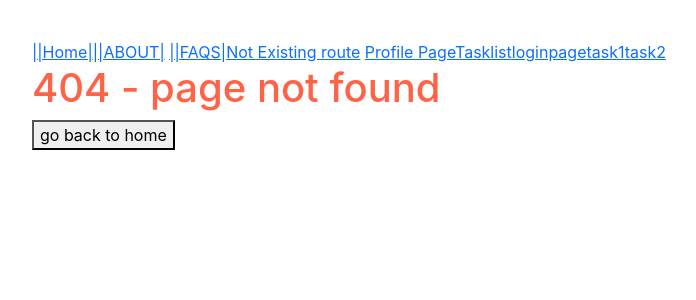
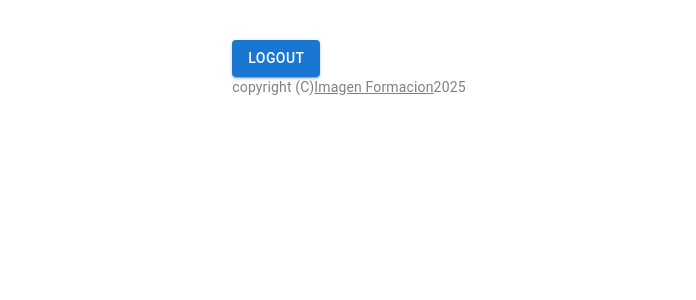
Before and after one commit to AikiYT/Proyecto-react, a React (Create React App) app: page /dashboard in a window 1280 px wide. Before the commit this address had no page. Shown: the top 300 px of the page, without its empty margins (291-987 px from the left). Built offline with nearby package versions, Linux system fonts and the light colour scheme.

Commit message:
video 18

```diff
--- a/package.json
+++ b/package.json
@@ -3,12 +3,17 @@
   "version": "0.1.0",
   "private": true,
   "dependencies": {
+    "@emotion/react": "^11.14.0",
+    "@emotion/styled": "^11.14.0",
+    "@mui/icons-material": "^6.4.4",
+    "@mui/material": "^6.4.4",
     "@testing-library/jest-dom": "^5.14.1",
     "@testing-library/react": "^13.0.0",
     "@testing-library/user-event": "^13.2.1",
     "axios": "^1.7.9",
     "bootstrap": "^5.3.3",
     "bootstrap-icons": "^1.11.3",
+    "clsx": "^2.1.1",
     "formik": "^2.4.6",
     "react": "^19.0.0",
     "react-dom": "^19.0.0",
--- /dev/null
+++ b/src/AppRotingFinal.js
@@ -0,0 +1,49 @@
+import { BrowserRouter as Router, Route, Routes, Link, Navigate } from 'react-router-dom';
+import NotFoundPage from './pages/home/auth/404/NotFoundPage';
+import LoginPage from './pages/home/auth/LoginPage';
+import DashBoardPage from './pages/home/auth/dashboard/DashBoard';
+
+
+
+function AppRotingFinal() {
+
+// hay que cambiarle el valor con sesision storage pronto aun no
+let loggedIn = true;
+
+  return (
+  <Router>
+  <Routes>
+  <Route
+        path="/"
+        element={ // en esta ruta hice una logica si esta logeado lo manda al dashboard sino a que se logue
+          loggedIn ? <Navigate to="/dashboard" /> : <Navigate to="/login" />
+        }
+
+  />
+  {/* login route */}
+  <Route  path='/login' element={<LoginPage />} />
+  {/*DASHBOARD ROUTE */}
+  <Route
+        path="/dashboard"
+        element={
+          loggedIn ? <DashBoardPage /> : <Navigate to="/login" />
+        }
+      />
+  <Route element={<NotFoundPage />} />
+
+
+
+  </Routes>
+
+
+
+
+
+  </Router>
+
+
+
+  );
+}
+
+export default AppRotingFinal;
--- a/src/index.js
+++ b/src/index.js
@@ -11,6 +11,7 @@ import './index.css';
 import App from './App';
 import reportWebVitals from './reportWebVitals';
 import AppRoutingOne from './AppRoutingOne';
+import AppRotingFinal from './AppRotingFinal';
 
 
 
@@ -18,7 +19,8 @@ const root = ReactDOM.createRoot(document.getElementById('root'));
 root.render(
   <React.StrictMode>
    {/*} <App />*/}
-   <AppRoutingOne></AppRoutingOne>
+   {/* <AppRoutingOne></AppRoutingOne> */}
+   <AppRotingFinal></AppRotingFinal>
   </React.StrictMode>
 );
 
--- /dev/null
+++ b/src/pages/home/auth/dashboard/DashBoard.jsx
@@ -0,0 +1,25 @@
+import React from 'react';
+import Button from '@mui/material/Button';
+import CopyrightPage from '../../../../pure/Copyright';
+import { Navigate, useLocation, useNavigate } from 'react-router-dom';
+
+
+const DashBoardPage = () => {
+
+    const navigate = useNavigate();
+
+    const logout = () => {
+        navigate('/login');
+
+    }
+
+
+    return (
+        <div>
+            <Button variant="contained" onClick={logout}>logout</Button>
+        <CopyrightPage></CopyrightPage>
+        </div>
+    );
+}
+
+export default DashBoardPage;
--- /dev/null
+++ b/src/pure/Copyright.jsx
@@ -0,0 +1,26 @@
+import React from 'react';
+//material mui components
+import Link from '@mui/material/Link';
+import Typography from '@mui/material/Typography'
+
+
+
+const CopyrightPage = () => {
+    return (
+        <Typography variant='body2' color='GrayText' align='center'>
+        {
+            'copyright (C)'
+        }
+        <Link color='inherit' href='https://imaginaformacion.com'>
+            Imagen Formacion
+        </Link>
+        {''}
+        {new Date().getFullYear()}
+        {/* eso es para poner la fecha si pongo getfullday o algo cambia peero en este caso solo puse ano */}
+
+
+     </Typography>
+    );
+}
+
+export default CopyrightPage;
```
Also changed, not shown: src/pure/MenuListItems.jsx (added, +42 -0 lines), 1 other file (tests, documents, lock files or other folders).
